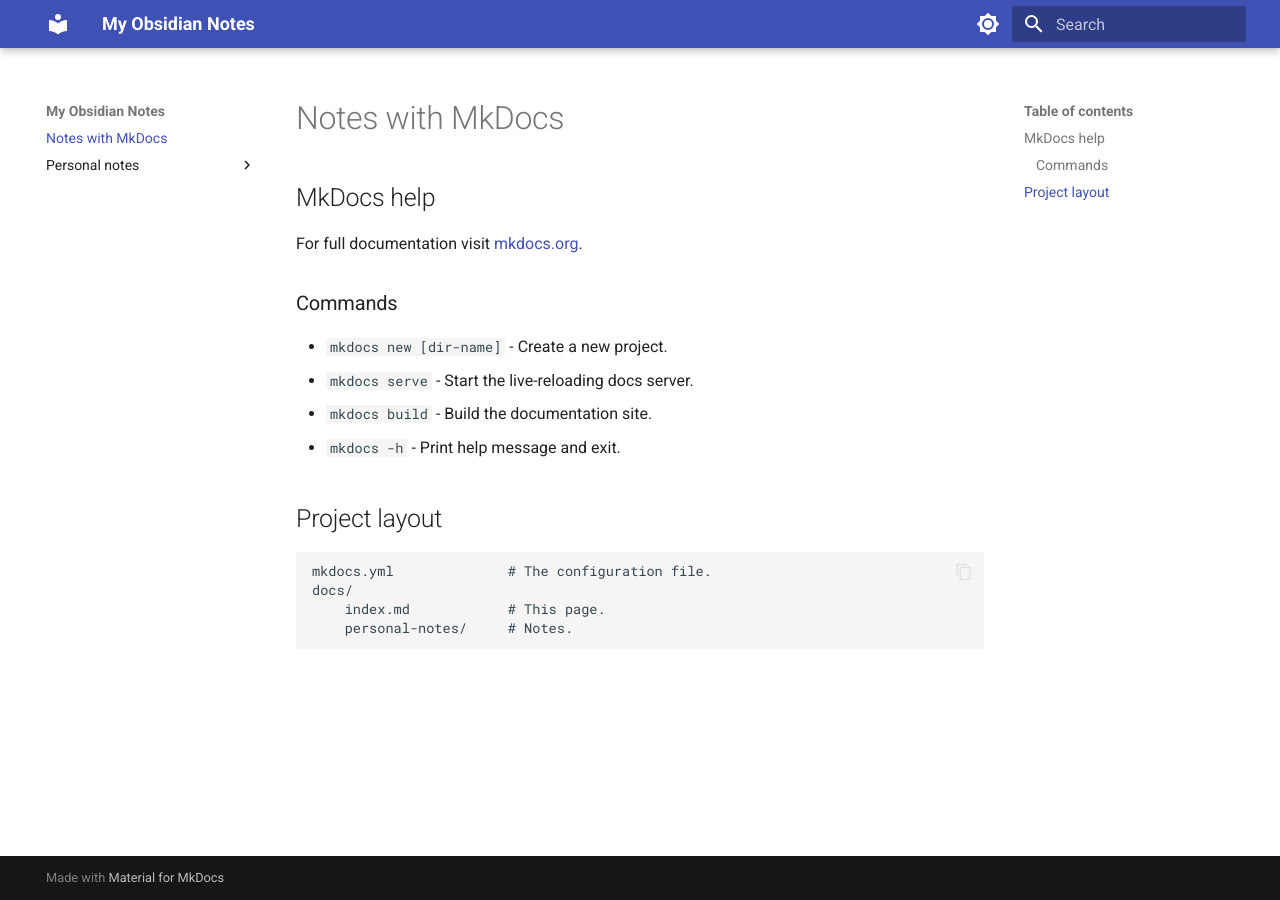
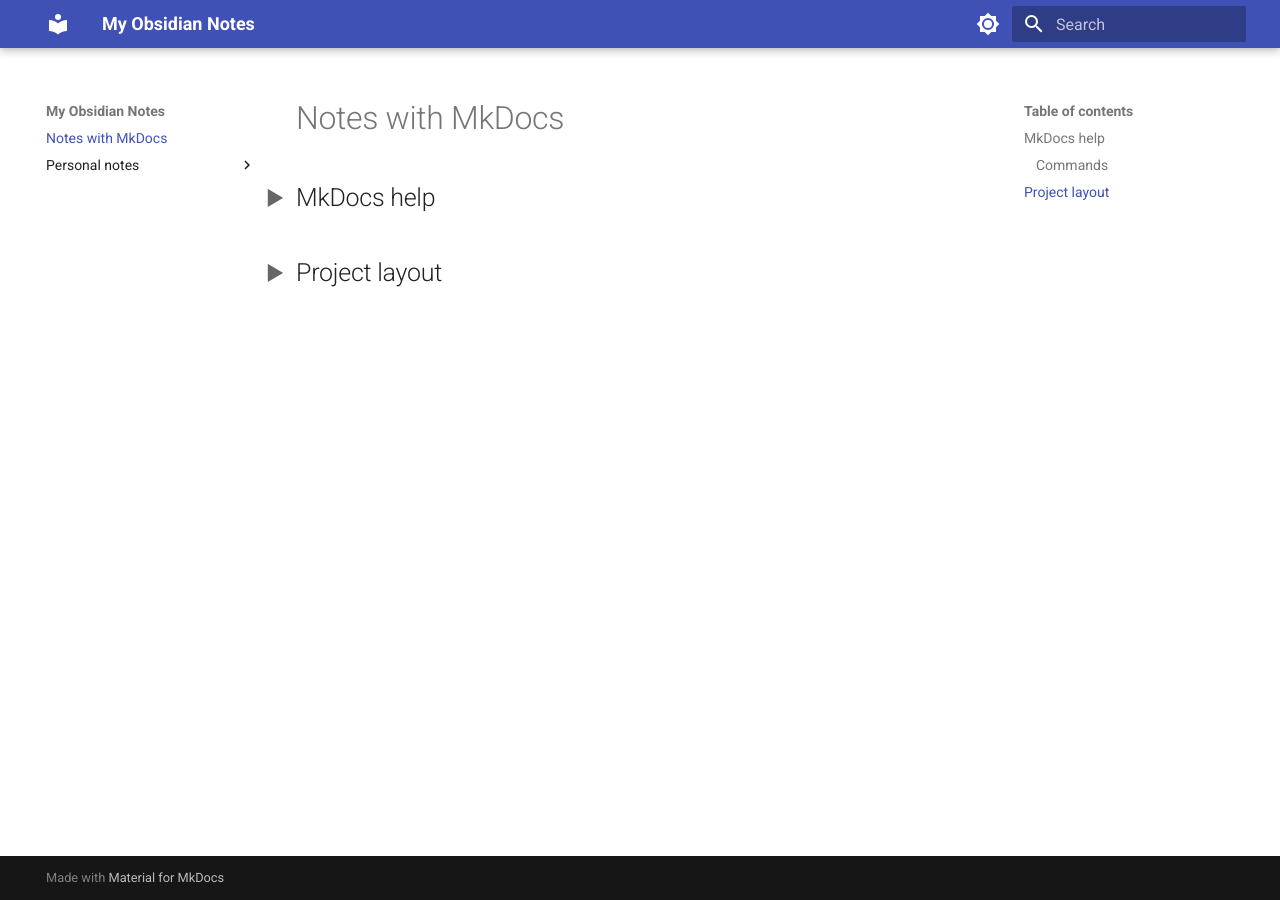
Before and after one commit to Angshuman95/public-notes, an MkDocs documentation site: the page built from docs/index.md, in a window 1280 px wide. Built offline with MkDocs 1.6.1 and Material for MkDocs 9.7.7, drawn with Linux system fonts in a browser that asks for light colours.

Commit message:
Added support for folding headings

```diff
--- /dev/null
+++ b/docs/css/fold-headings.css
@@ -0,0 +1,28 @@
+h1,
+h2,
+h3,
+h4,
+h5,
+h6 {
+  cursor: pointer;
+  position: relative;
+}
+
+.folding-icon {
+  display: inline-block;
+  width: 1em;
+  margin-right: 0.5em;
+  font-size: 0.8em;
+  color: #666;
+  transition: transform 0.2s ease;
+}
+
+h2 .folding-icon,
+h3 .folding-icon,
+h4 .folding-icon,
+h5 .folding-icon,
+h6 .folding-icon {
+  position: absolute;
+  left: -1.5em;
+  top: 0.2em;
+}
--- /dev/null
+++ b/docs/js/fold-headings.js
@@ -0,0 +1,72 @@
+document.addEventListener('DOMContentLoaded', function() {
+  const mainContent = document.querySelector('.md-content');
+  if (!mainContent) return;
+
+  // Helper function to wrap the content in a div
+  function wrapContent(heading, tagName) {
+    let content = document.createElement('div');
+    content.style.display = 'none';
+    let nextElement = heading.nextElementSibling;
+
+    while (
+      nextElement &&
+      !new RegExp(`^H[1-${tagName.charAt(1)}]$`).test(nextElement.tagName)
+    ) {
+      let temp = nextElement.nextElementSibling;
+      content.appendChild(nextElement);
+      nextElement = temp;
+    }
+
+    heading.parentNode.insertBefore(content, heading.nextElementSibling);
+    return content;
+  }
+
+  // Helper function to add click event for folding/unfolding
+  function addToggleFunctionality(heading, content) {
+    const icon = document.createElement('span');
+    icon.className = 'folding-icon';
+    icon.innerHTML = '&#9654;'; // right-pointing triangle
+    heading.prepend(icon);
+
+    heading.style.cursor = 'pointer';
+    heading.addEventListener('click', function() {
+      if (content.style.display === 'none') {
+        content.style.display = 'block';
+        icon.innerHTML = '&#9660;'; // down-pointing triangle
+      } else {
+        content.style.display = 'none';
+        icon.innerHTML = '&#9654;'; // right-pointing triangle
+      }
+    });
+  }
+
+  // Add event listener to h1 to fold everything
+  const h1Headings = mainContent.querySelectorAll('h1');
+  h1Headings.forEach((h1) => {
+    h1.style.cursor = 'pointer';
+    h1.addEventListener('click', function() {
+      for (let level = 2; level <= 6; level++) {
+        const headings = mainContent.querySelectorAll(`h${level}`);
+        headings.forEach((heading) => {
+          const content = heading.nextElementSibling;
+          if (content && content.style) {
+            content.style.display = 'none';
+            const icon = heading.querySelector('.folding-icon');
+            if (icon) {
+              icon.innerHTML = '&#9654;'; // right-pointing triangle
+            }
+          }
+        });
+      }
+    });
+  });
+
+  // Find and process all headings starting from h2 to h6
+  for (let level = 2; level <= 6; level++) {
+    const headings = mainContent.querySelectorAll(`h${level}`);
+    headings.forEach((heading) => {
+      const content = wrapContent(heading, `h${level}`);
+      addToggleFunctionality(heading, content);
+    });
+  }
+});
--- a/mkdocs.yml
+++ b/mkdocs.yml
@@ -36,6 +36,9 @@
 extra_javascript:
   - https://polyfill.io/v3/polyfill.min.js?features=es6
   - https://cdn.jsdelivr.net/npm/mathjax@3/es5/tex-mml-chtml.js
+  - js/fold-headings.js
+extra_css:
+  - css/fold-headings.css
 plugins:
   - search
   - roamlinks
```
